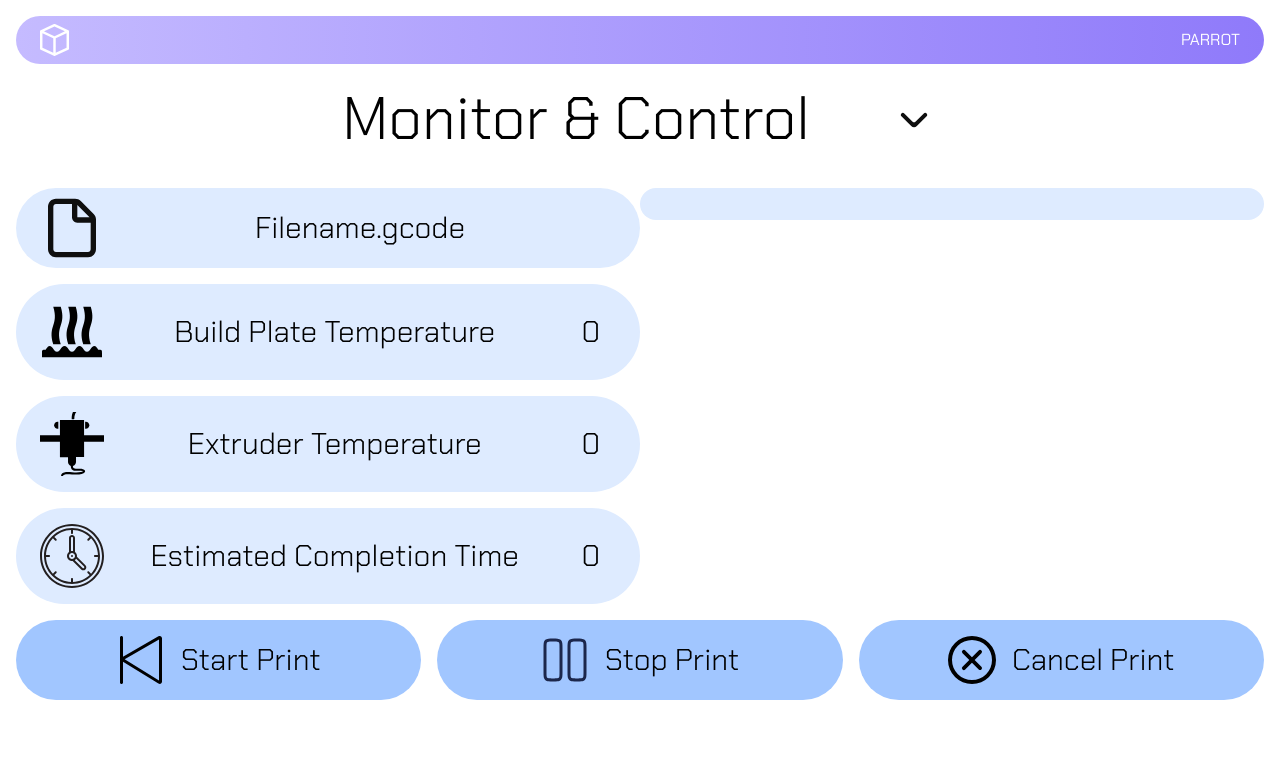
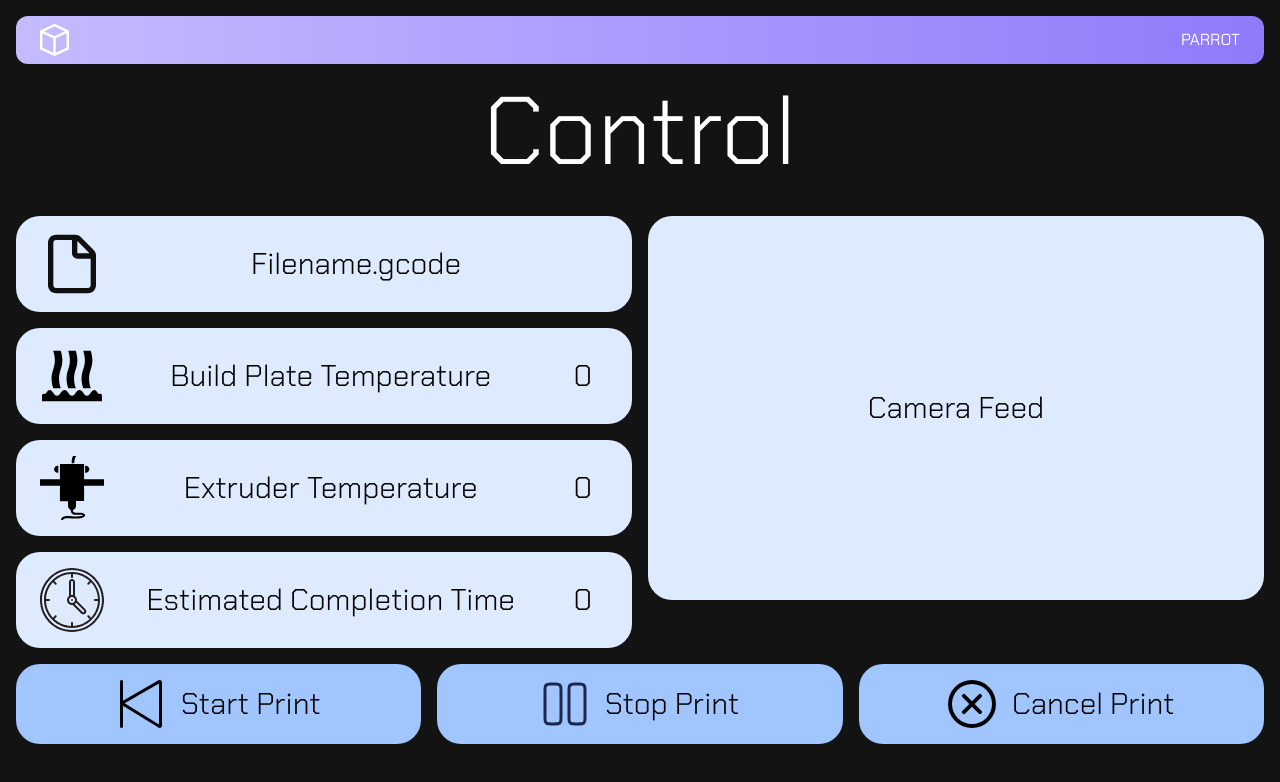
Before and after one commit to omom77/Parrot_Framework, a React (Create React App) app in the folder parrot_interface/: page / in a window 1280 px wide. Shown: the top 782 px of the page. Built offline with nearby package versions, Linux system fonts and the light colour scheme.

Commit message:
dark mode interface

```diff
--- /dev/null
+++ b/parrot_interface/src/api/octoprintApi.js
@@ -0,0 +1,34 @@
+// import {createApi, fetchBaseQuery} from '@reduxjs/toolkit/query/react'
+
+const OCTOPRINT_BASE_URL = "http://localhost:5000"; // Replace with your OctoPrint server IP
+const API_KEY = "ztt4MNBH5VaKhblUc4YMleMM6Tjt_Ycb1hZ-OSprSrE"; // Replace with your OctoPrint API key
+
+const headers = {
+  "X-Api-Key": API_KEY,
+  "Content-Type": "application/json",
+};
+
+/**
+ * Pause the current print job via OctoPrint API.
+ */
+export const pausePrintJob = async () => {
+  try {
+    const response = await fetch(`${OCTOPRINT_BASE_URL}/api/job`, {
+      method: "POST",
+      headers: headers,
+      body: JSON.stringify({
+        command: "pause",
+        action: "toggle", // Toggles between pause and resume
+      }),
+    });
+
+    if (!response.ok) {
+      throw new Error(`Failed to pause the print: ${response.statusText}`);
+    }
+
+    return "Pause command sent successfully!";
+  } catch (error) {
+    console.error("Error sending pause command:", error);
+    throw error;
+  }
+};
--- a/parrot_interface/src/components/App.css
+++ b/parrot_interface/src/components/App.css
@@ -67,7 +67,7 @@
 }
 
 body {
-  background: #fff;
+  background: #131313;
   color: white; /* Optional: Ensures text is readable */
   margin: 0; /* Removes default margin */
 }
--- a/parrot_interface/src/components/App.js
+++ b/parrot_interface/src/components/App.js
@@ -17,7 +17,7 @@ function App() {
         {/* <PrinterStatus /> */}
       </div>
 
-      <div className="flex justify-between m-4">
+      <div className="flex justify-between m-4 space-x-4">
 
         <div className="w-1/2">
           <MonitorBar />
--- a/parrot_interface/src/components/CameraStream.js
+++ b/parrot_interface/src/components/CameraStream.js
@@ -3,8 +3,11 @@ import React from 'react';
 const CameraStream = () => {
   return (
     <div className="space-y-4 flex-auto">
-      <div className="m-4 flex justify-between items-center bg-[#DEEBFF] rounded-full px-6 py-4 w-full h-full max-h-screen max-w-3xl mx-auto cursor-pointer hover:opacity-80">
+      {/* <div className="m-4 flex justify-between items-center bg-[#DEEBFF] rounded-3xl px-6 py-4 w-full h-full max-h-screen max-w-3xl mx-auto cursor-pointer hover:opacity-80 flex-grow"> */}
         {/* <h1 className="text-black chakra-petch-light text-3xl text-center flex-1 mx-4">Filename.gcode</h1> */}
+      {/* </div> */}
+    <div className="m-4 px-6 py-4 flex justify-between items-center bg-[#DEEBFF] rounded-3xl h-96 w-full max-w-3xl mx-auto cursor-pointer hover:opacity-80">
+        <h1 className="text-black chakra-petch-light text-3xl text-center flex-1">{/* Removed mx-4 to align correctly */}Camera Feed</h1>
       </div>
     </div>
   );
--- a/parrot_interface/src/components/ControlBar.js
+++ b/parrot_interface/src/components/ControlBar.js
@@ -5,7 +5,7 @@ import cancel_img from '../media/cancel_img.svg';
 
 const StatusItem = ({ imgSrc, altText, title }) => {
   return (
-    <div className="flex items-center justify-center bg-[#A1C6FF] text-black rounded-full px-6 py-4 w-full hover:opacity-75">
+    <div className="flex items-center justify-center bg-[#A1C6FF] text-black rounded-3xl px-6 py-4 w-full hover:opacity-75">
       <img
         src={imgSrc}
         alt={altText}
--- a/parrot_interface/src/components/Header.js
+++ b/parrot_interface/src/components/Header.js
@@ -5,13 +5,14 @@ const Header = () => {
   return (
     // <div className="mx-4 inline-flex justify-center items-center border-2 border-black rounded-full px-4 py-2">
     // <div className="flex justify-center">
-        <div className="mx-4 inline-flex justify-center items-center px-4 py-2">
-        <h1 className="text-black chakra-petch-light text-6xl mr-4 pl-4 pr-16">Monitor & Control</h1>
-        <img
+        <div className="mx-4 inline-flex justify-center items-center px-4 py-1">
+        <h1 className="text-white chakra-petch-light text-8xl">Control</h1>
+        {/* <img
             src={arrow_down}
             alt="Arrow Down"
             className="w-16 h-auto pr-4 cursor-pointer hover:opacity-75"
-        />
+            fill="white"
+        /> */}
         </div>
     // </div>
   );
--- a/parrot_interface/src/components/MonitorBar.js
+++ b/parrot_interface/src/components/MonitorBar.js
@@ -3,32 +3,45 @@ import build_plate from '../media/build_plate.svg';
 import extruder from '../media/extruder.svg';
 import clock from '../media/clock.svg';
 import file from '../media/file.svg';
+import { pausePrintJob } from '../api/octoprintApi';
 
-const StatusItem = ({ imgSrc, altText, title, value }) => {
+const StatusItem = ({ imgSrc, altText, title, value, onClick }) => {
   return (
-    <div className="m-4 flex justify-between items-center bg-[#DEEBFF] rounded-full px-6 py-4 h-24 w-full max-w-4xl mx-auto cursor-pointer hover:opacity-75">
+    <div
+      className="m-4 px-6 py-4 flex justify-between items-center bg-[#DEEBFF] rounded-3xl h-24 w-full max-w-4xl mx-auto cursor-pointer hover:opacity-75"
+      onClick={onClick} // Add an onClick handler
+    >
       <img
         src={imgSrc}
         alt={altText}
         className="w-16 h-auto cursor-pointer hover:opacity-75"
       />
-      <h1 className="text-black chakra-petch-light text-3xl text-center flex-1 mx-4">{title}</h1>
+      <h1 className="text-black chakra-petch-light text-3xl text-center flex-1">{title}</h1>
       <p className="text-black chakra-petch-light text-3xl px-4">{value}</p>
     </div>
   );
 };
 
 const MonitorBar = () => {
+  const handlePausePrint = async () => {
+    try {
+      const message = await pausePrintJob();
+      alert(message);
+    } catch (error) {
+      alert("Error: Unable to send pause command.");
+    }
+  };
+
   return (
     <div className="space-y-4 flex-auto">
-      <div className="m-4 px-6 py-4 flex justify-between items-center bg-[#DEEBFF] rounded-full h-20 w-full max-w-3xl mx-auto cursor-pointer hover:opacity-80">
-      <img
-        src={file}
-        alt={file}
-        className="w-16 h-auto"
-      />
-      <h1 className="text-black chakra-petch-light text-3xl text-center flex-1 mx-4">Filename.gcode</h1>
-    </div>
+      <div className="m-4 px-6 py-4 flex justify-between items-center bg-[#DEEBFF] rounded-3xl h-24 w-full max-w-3xl mx-auto cursor-pointer hover:opacity-80">
+        <img
+          src={file}
+          alt="File Icon"
+          className="w-16 h-auto"
+        />
+        <h1 className="text-black chakra-petch-light text-3xl text-center flex-1">{/* Removed mx-4 to align correctly */}Filename.gcode</h1>
+      </div>
       <StatusItem
         imgSrc={build_plate}
         altText="build_plate"
@@ -47,8 +60,17 @@ const MonitorBar = () => {
         title="Estimated Completion Time"
         value="0"
       />
+      {/* Uncomment if you want to add a Pause Print item */}
+      {/*
+      <StatusItem
+        imgSrc={clock}
+        altText="clock"
+        title="Pause Print" // Update the title for clarity
+        value="0"
+        onClick={handlePausePrint} // Attach the Pause Print handler
+      />
+      */}
     </div>
-
   );
 };
 
--- a/parrot_interface/src/components/Navbar.js
+++ b/parrot_interface/src/components/Navbar.js
@@ -3,7 +3,7 @@ import cube_logo from '../media/cube_logo.svg';
 
 const Navbar = () => {
   return (
-    <div className='m-4 flex justify-between items-center px-6 py-2 bg-gradient-to-r from-customPurple to-customBlue rounded-full'>
+    <div className='m-4 flex justify-between items-center px-6 py-2 bg-gradient-to-r from-customPurple to-customBlue rounded-xl'>
       <img src={cube_logo} alt="description" className="h-8 w-auto" />
 
       <h3 className='text-white chakra-petch-regular text-center'>PARROT</h3>
```
Also changed, not shown: parrot_interface/src/media/arrow_down.svg.
